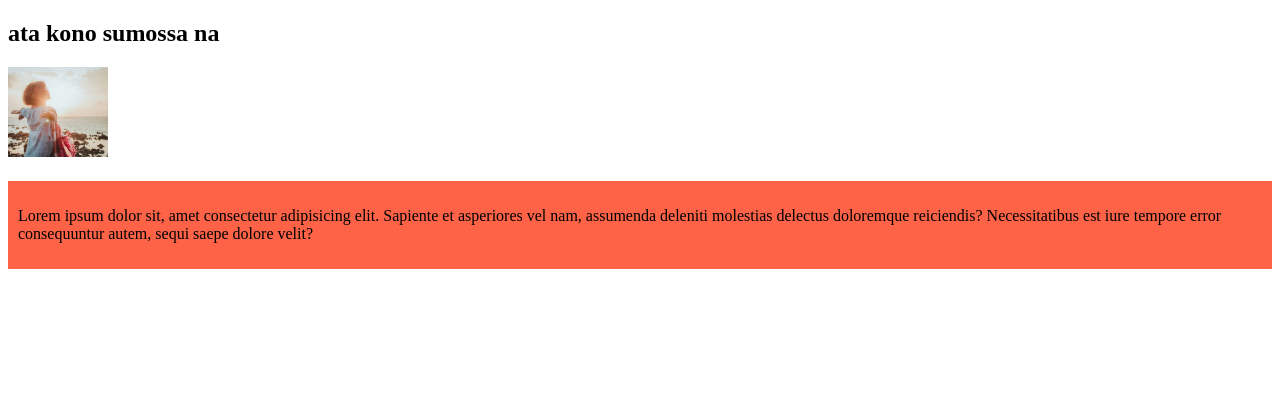
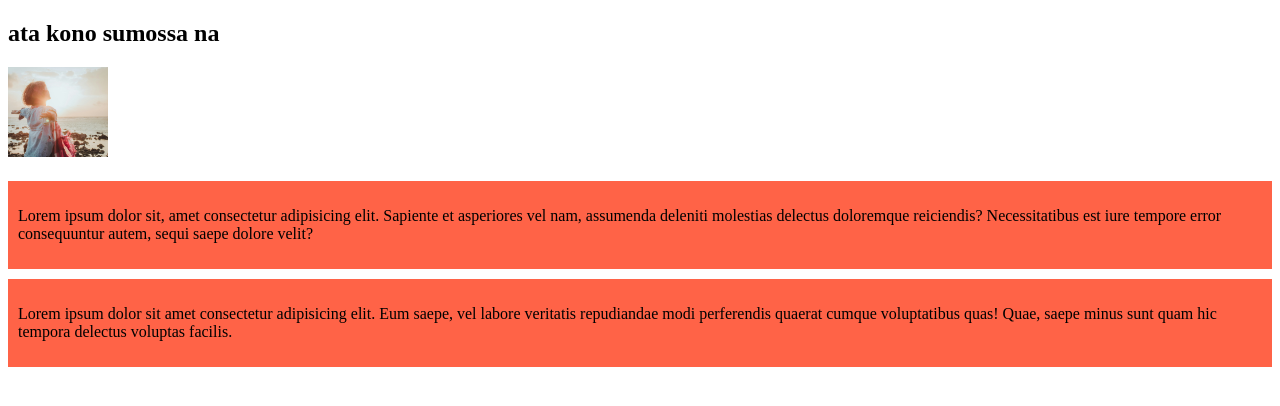
Before and after one commit to mi3132/my-protom-website, a plain HTML site: page index.html in a window 1280 px wide. Drawn offline with Linux system fonts and the light colour scheme.

Commit message:
added the second blog

```diff
--- a/index.html
+++ b/index.html
@@ -17,5 +17,10 @@
             Lorem ipsum dolor sit, amet consectetur adipisicing elit. Sapiente et asperiores vel nam, assumenda deleniti molestias delectus doloremque reiciendis? Necessitatibus est iure tempore error consequuntur autem, sequi saepe dolore velit?
         </p>
     </div>
+    <div>
+        <p>
+            Lorem ipsum dolor sit amet consectetur adipisicing elit. Eum saepe, vel labore veritatis repudiandae modi perferendis quaerat cumque voluptatibus quas! Quae, saepe minus sunt quam hic tempora delectus voluptas facilis.
+        </p>
+    </div>
 </body>
 </html>
--- a/styles/blog.css
+++ b/styles/blog.css
@@ -1,4 +1,5 @@
 div{
     background-color: tomato;
     padding: 10px;
+    margin-bottom: 10px;
 }
```
